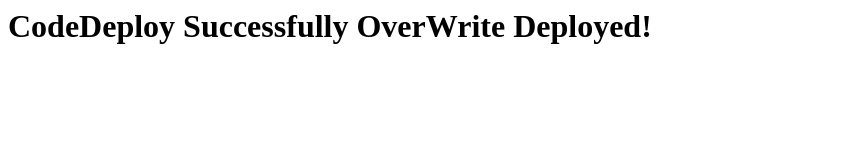
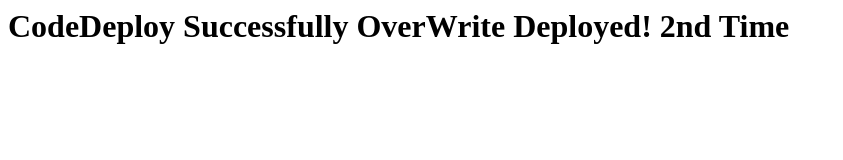
Before and after one commit to cm-kato-moqrin/codedeploy-overwrite, a plain HTML site: page index.html in a window 1280 px wide. Shown: the whole page, without its empty margins (0-843 px from the left). Drawn offline with Linux system fonts and the light colour scheme.

Commit message:
h1 changed

```diff
--- a/index.html
+++ b/index.html
@@ -1 +1 @@
-<h1>CodeDeploy Successfully OverWrite Deployed!</h1>
+<h1>CodeDeploy Successfully OverWrite Deployed! 2nd Time</h1>
```
